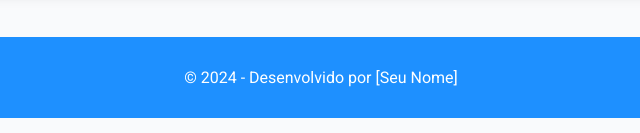
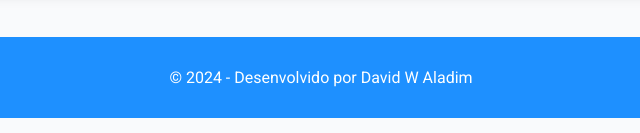
Before and after one commit to DWAladim/dwaladim.github.io, a plain HTML site: page contato.html in a window 1280 px wide. Shown: the part 664-797 px from the top of the page, 319-959 px from the left. Drawn offline with Linux system fonts and the light colour scheme.

Commit message:
Update contato.html

```diff
--- a/contato.html
+++ b/contato.html
@@ -36,7 +36,7 @@
     </section>
   </main>
   <footer>
-    <p>&copy; 2024 - Desenvolvido por [Seu Nome]</p>
+    <p>&copy; 2024 - Desenvolvido por David W Aladim</p>
   </footer>
 </body>
 </html>
```
